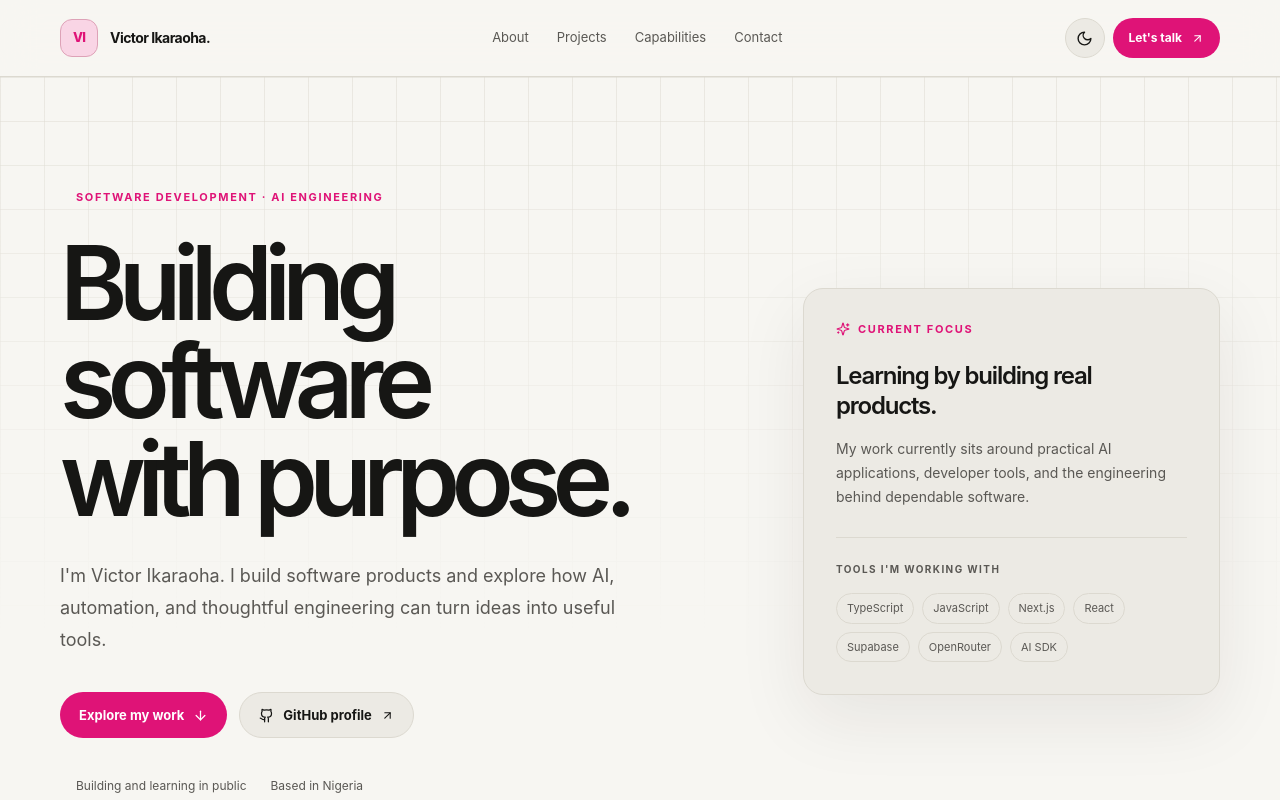
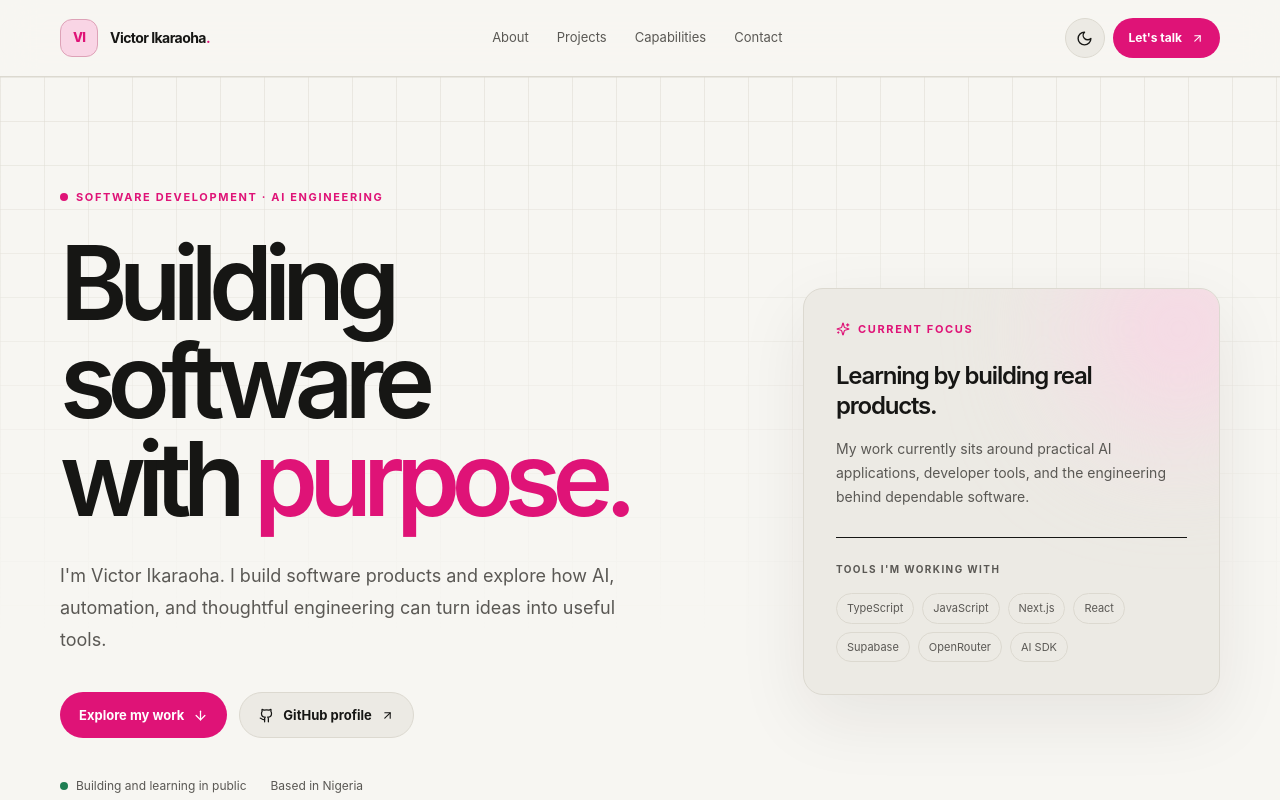
Before and after one commit to victorikaraoha23/morphfolio, a Next.js app: page / in a window 1280 px wide. Shown: the top 800 px of the page. Built offline with nearby package versions, Linux system fonts and the light colour scheme.

Commit message:
fix: prevent cyclic Tailwind theme token references

```diff
--- a/src/app/globals.css
+++ b/src/app/globals.css
@@ -37,10 +37,12 @@
 @theme inline {
   --color-background: var(--color-bg);
   --color-foreground: var(--color-text);
-  --color-muted: var(--color-text-muted);
-  --color-surface: var(--color-surface);
-  --color-border: var(--color-border);
-  --color-primary: var(--color-primary);
+  --color-muted-foreground: var(--color-text-muted);
+  --color-panel: var(--color-surface);
+  --color-line: var(--color-border);
+  --color-brand: var(--color-primary);
+  --color-brand-soft: var(--color-primary-soft);
+  --color-positive: var(--color-success);
   --font-sans: Inter, ui-sans-serif, system-ui, -apple-system, BlinkMacSystemFont, "Segoe UI", sans-serif;
 }
 
```
